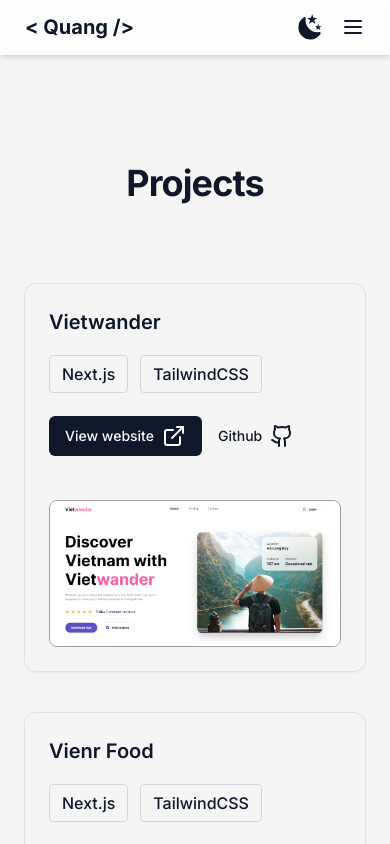
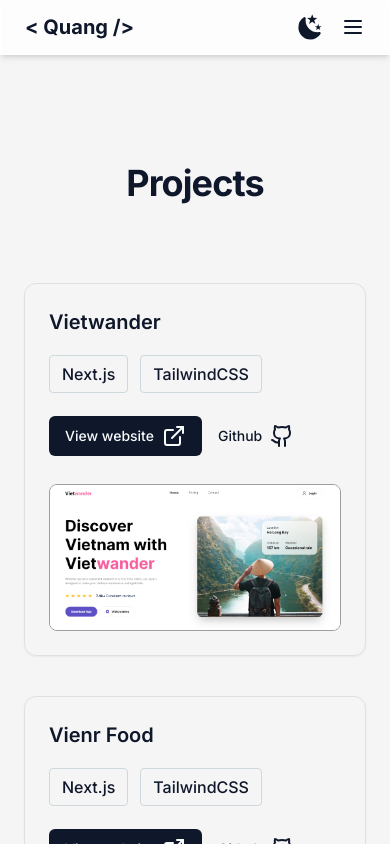
Before and after one commit to quangnvo/qn, a Next.js app: page /projects in a window 390 px wide. Shown: the top 844 px of the page. Built offline with nearby package versions, Linux system fonts and the light colour scheme.

Commit message:
adjust mt in project card

```diff
--- a/components/project-card.tsx
+++ b/components/project-card.tsx
@@ -74,7 +74,7 @@ export default function createProjectCard({ title, description, techStack, link,
                 </div>
 
                 {/* Project Feature Image */}
-                <div className="col-span-7 mt-4 md:mt-0">
+                <div className="col-span-7">
                     <div className='w-full flex justify-end items-center border border-gray-500 rounded-lg overflow-hidden'>
                         <Image
                             src={featureImageLink}
```
